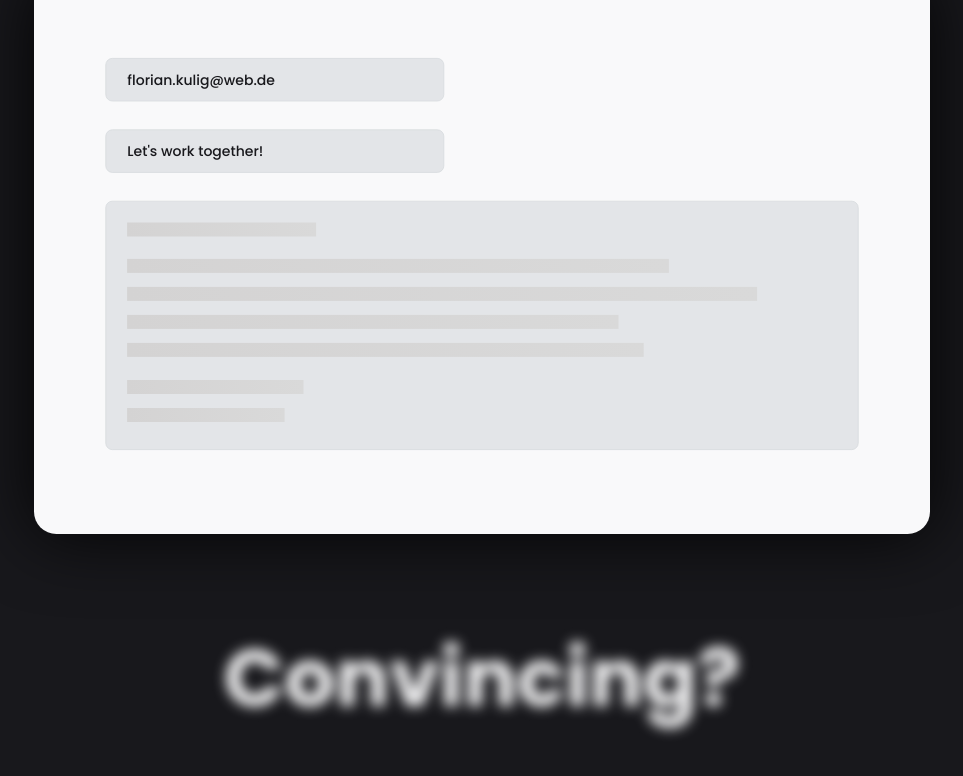
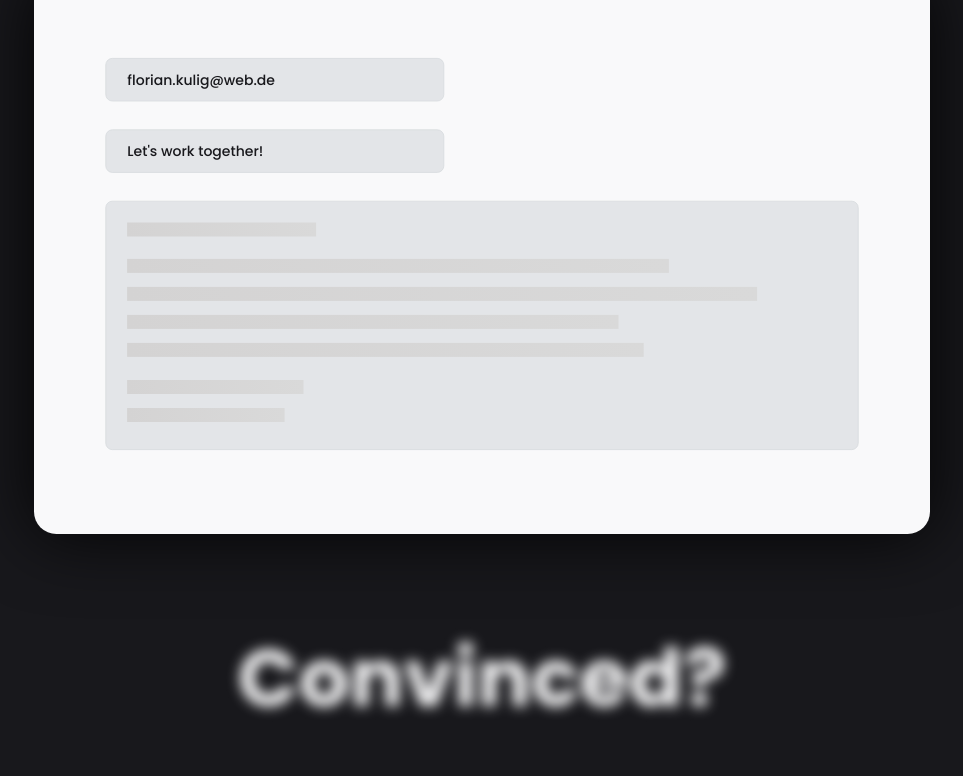
Before and after one commit to floriankulig/portfolio-new, a Next.js app: page / in a window 1280 px wide. Shown: the part 10902-11678 px from the top of the page, without its empty margins (158-1121 px from the left). Built offline with nearby package versions, Linux system fonts and the light colour scheme.

Commit message:
fix: update text in Heading component for improved clarity

```diff
--- a/src/components/home/ContactIntro.tsx
+++ b/src/components/home/ContactIntro.tsx
@@ -240,7 +240,7 @@ export const ContactIntro = () => {
             filter: headingFilter,
           }}
         >
-          Convincing?
+          Convinced?
         </Heading>
       </StyledContactIntroSectionAnimation>
     </StyledContactIntroSection>
```
